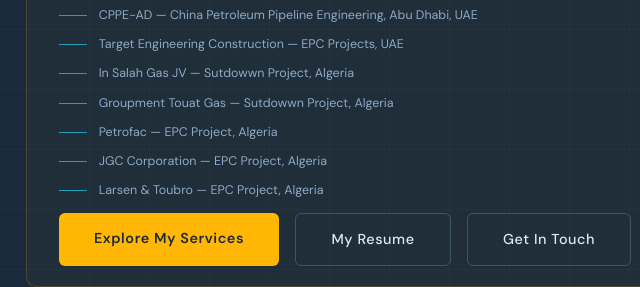
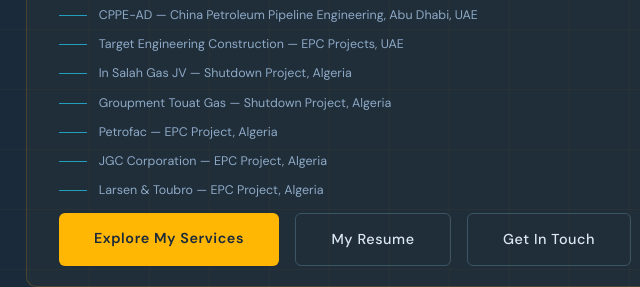
Before and after one commit to A-ELKHEIR/aelkheirpc, a plain HTML site: page index.html in a window 1280 px wide. Shown: the part 391-678 px from the top of the page, 31-671 px from the left. Drawn offline with nearby package versions, Linux system fonts and the light colour scheme.

Commit message:
Update index.html

```diff
--- a/index.html
+++ b/index.html
@@ -1500,8 +1500,8 @@
         <div class="employer-list">
           <div class="employer-item">CPPE-AD — China Petroleum Pipeline Engineering, Abu Dhabi, UAE</div>
           <div class="employer-item">Target Engineering Construction — EPC Projects, UAE</div>
-          <div class="employer-item">In Salah Gas JV — Sutdowwn Project, Algeria </div>
-          <div class="employer-item">Groupment Touat Gas — Sutdowwn Project, Algeria </div>
+          <div class="employer-item">In Salah Gas JV — Shutdown Project, Algeria </div>
+          <div class="employer-item">Groupment Touat Gas — Shutdown Project, Algeria </div>
           <div class="employer-item">Petrofac — EPC Project, Algeria</div>
           <div class="employer-item">JGC Corporation — EPC Project, Algeria</div>
           <div class="employer-item">Larsen &amp; Toubro — EPC Project, Algeria</div>
```
